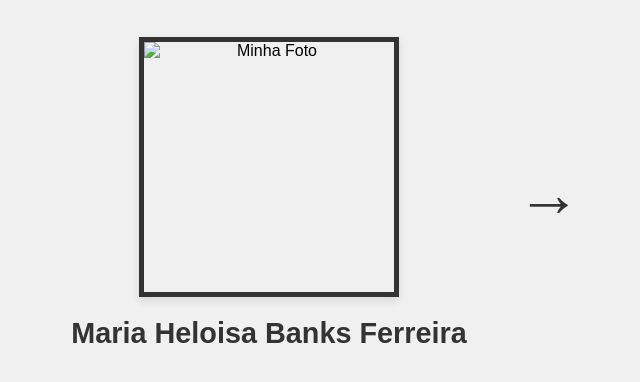
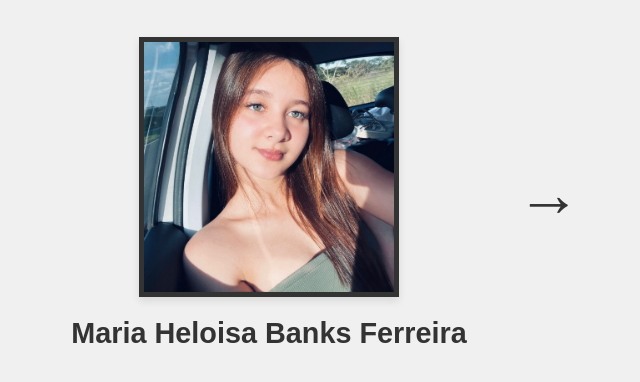
Before and after one commit to mariabanks05/aulanova, a plain HTML site: page index.html in a window 1280 px wide. Shown: the part 270-652 px from the top of the page, without its empty margins (314-954 px from the left). Drawn offline with Linux system fonts and the light colour scheme.

Commit message:
Update index.html

```diff
--- a/index.html
+++ b/index.html
@@ -13,7 +13,7 @@
         <div class="perfil-container">
             <div class="perfil">
                 <!-- Substitua "sua-imagem.jpg" pelo caminho da sua imagem -->
-                <img src="minhafoto.jpeg" alt="Minha Foto" class="foto-perfil">
+                <img src="imagen/minhafoto.jpeg" alt="Minha Foto" class="foto-perfil">
                 <p class="nome">Maria Heloisa Banks Ferreira</p>
             </div>
 
```
